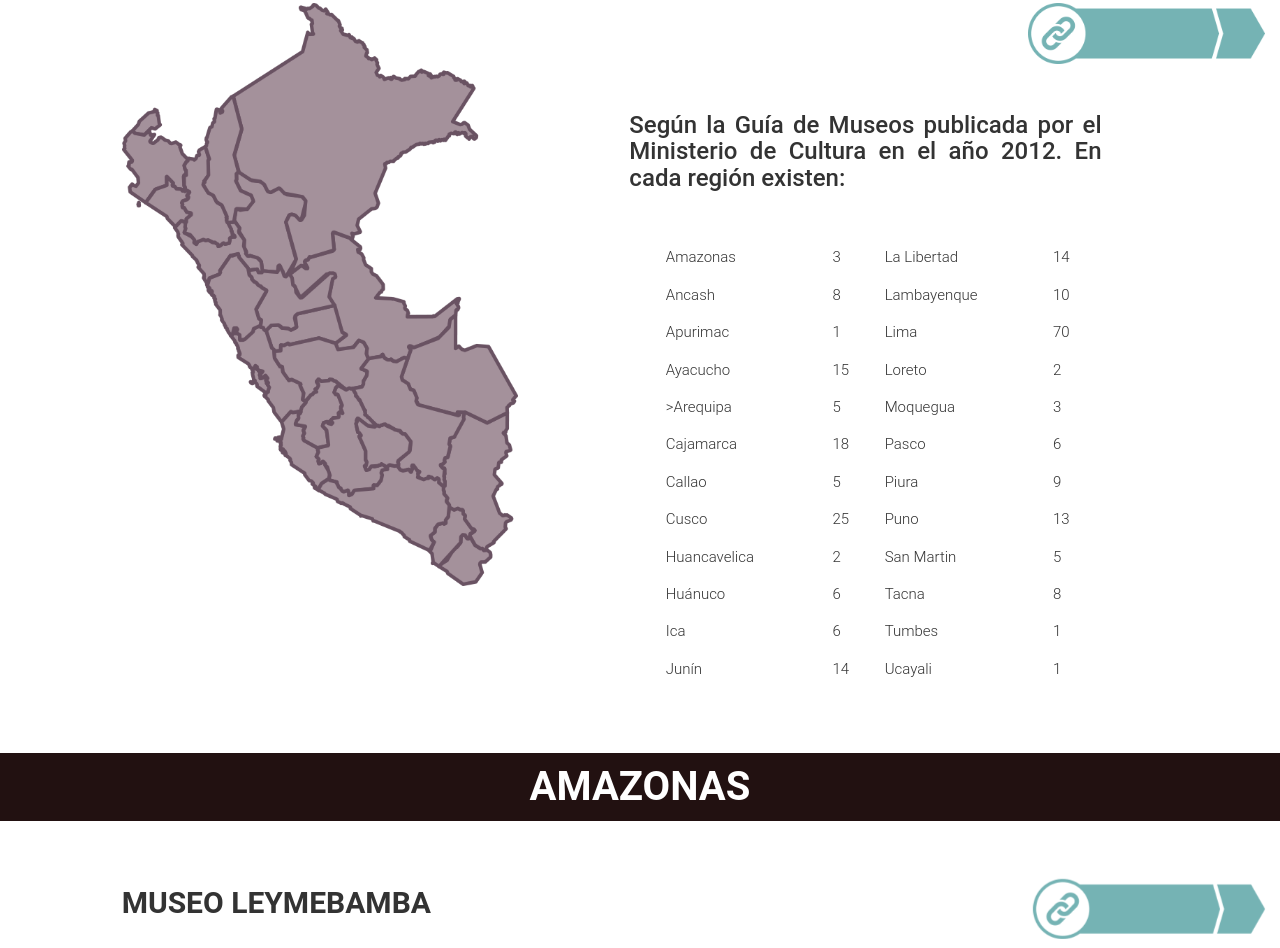
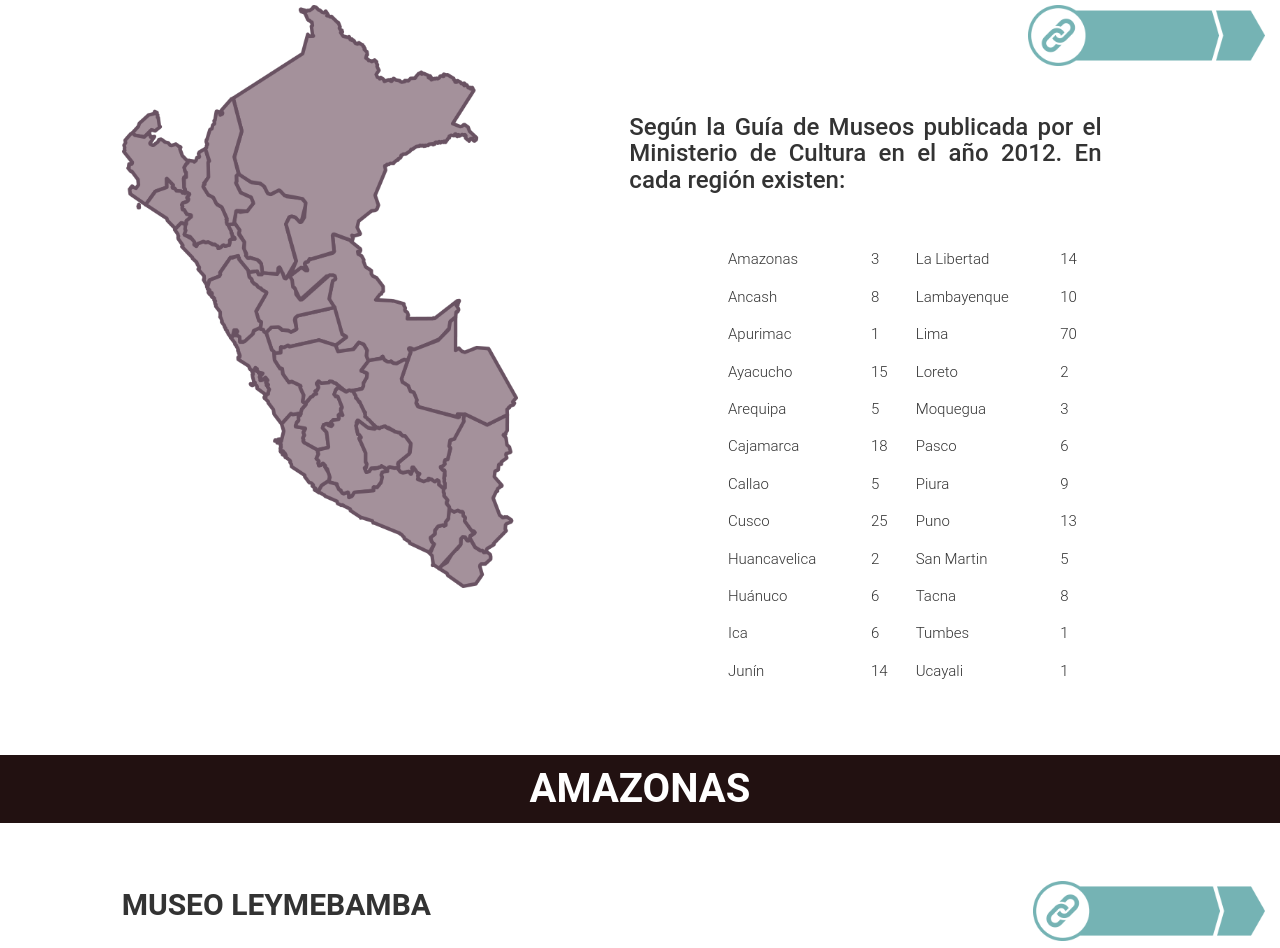
Before and after one commit to linoboss/Museo, a plain HTML site: page index.html in a window 1280 px wide. Shown: the part 1012-1960 px from the top of the page. Drawn offline with Linux system fonts and the light colour scheme.

Commit message:
Simplificacion del index para entrega preliminar
eliminado el carousel compuesto y modificada las tables

```diff
--- a/assets/main.css
+++ b/assets/main.css
@@ -69,6 +69,10 @@ margin-right: auto;
 .table-borderless tbody tr td, .table-borderless tbody tr th, .table-borderless thead tr th {
     border: none;
 }
+
+.small-td{
+}
+.small-table{}
 
 .table-config{
 
--- a/assets/script.js
+++ b/assets/script.js
@@ -4,11 +4,10 @@ jQuery(document).ready(function($) {
     $("#barra-inferior").hide();
     $("#barra-superior").hide();
     $('.carousel').fadeIn(500, function() {
-
-        $("#edificio").slideDown(500, function() {
+        $("#edificio").slideDown(1000, function() {
             $("#barra-inferior").fadeIn(500);
-            $("#barra-superior").fadeIn(1000, function(){
-                $("#titulo-container").fadeIn(3000);
+            $("#barra-superior").fadeIn(500, function(){
+                $("#titulo-container").fadeIn(0);
             });
         });
     });
@@ -31,18 +30,18 @@ jQuery(document).ready(function($) {
     });
 });
 
-var wow = new WOW(
-  {
-    boxClass:     'wowload',      // animated element css class (default is wow)
-    animateClass: 'animated', // animation css class (default is animated)
-    offset:       0,          // distance to the element when triggering the animation (default is 0)
-    mobile:       true,       // trigger animations on mobile devices (default is true)
-    live:         true        // act on asynchronously loaded content (default is true)
-  }
-);
-wow.init();
+amazonas = {img_scr: "images/amazonas.png",
+            titulo: "MUSEO LEYMEBAMBA",
+            contenido: "El Museo de Leymebamba, reúne piezas arqueológicas, momias, ofrendas funerarias y otros bienes culturales pertenecientes a la Cultura Chachapoyas.",
+            direccion: "Av. Austria s/n, San Miguel",
+            telefono: "(041) 816803 / (041) 816806",
+            horario: "martes a domingo<br>de 9:30 a.m. a 4:30 p.m. o previa cita",
+            email: "leymebamba@museoleymebamba.org"}
 
-
-
-
-$('.carousel').slideDown('slow');
+ancash1 = {img_scr: "images/ancash.png",
+            titulo: 'MUSEO ARQUELÓGICO DE ANCASH "AUGUSTO SORIANO INFANTE"',
+            contenido: "La colección de este museo está dividido en 4 salas divididas en tres niveles, donde se exponen secuencialmente bienes culturales cerámica, textiles, líticos, metales, materiales orgánicos de los años 10500 a.C.  a 700 a. C. Junto a él se encuentra el parque Lítico, el más grande de América, donde se presentan 120 monolitos, dinteles, cabezas clavas y otras piezas lítica representativas de la Cultura Recuay.",
+            direccion: "Av. Luzuriaga 762",
+            telefono: "(043) 421551",
+            horario: "martes a domingo<br>de 9:00 a.m. a 5:00 p.m.",
+            email: "ancash@mcultura.gob.pe"}
--- a/index.html
+++ b/index.html
@@ -36,15 +36,18 @@
    <!-- IMAGEN SUPERIOR !-->
   <div id="myCarousel" class="carousel" data-ride="carousel">
     <div id="myCarousel-inner" class="carousel-inner">
-      <img id="barra-superior" src="images/carousel/barra-superior.png" class="">
+      <img src="images/bg.png">
+      <!--
       <figure id="titulo-container">
         <img id="titulo" src="images/carousel/titulo.png">
         <img id="sub-titulo" src="images/carousel/sub-titulo.png">
       </figure>
       <img id="edificio" class="" src="images/carousel/edificio.png">
       <img id="barra-inferior" class="" src="images/carousel/barra-inferior.png">
+      -->
     </div>
   </div>
+
 
   <!-- MAPA !-->
   <div class="no-margins container-fluid formato">
@@ -60,57 +63,57 @@
         </h3>
       </div>
       <div class="col-sm-2"></div>
-      <div class="col-sm-8 col-sm-offset-2" >
+      <div class="col-sm-7 col-sm-offset-3" >
         <div class="tablas">
           <div class="col-sm-6 no-padding">
             <table class="table table-hover table-borderless pull-right " id="tablaizq">
               <tbody >
                 <tr>
-                  <td id="amazonas" class="scroll">Amazonas</td>
+                  <td id="amazonas">Amazonas</td>
                   <td >3</td>
                 </tr>
                 <tr>
-                  <td id="ancash" class="scroll">Ancash</td>
+                  <td id="ancash">Ancash</td>
                   <td >8</td>
                 </tr>
                 <tr>
-                  <td id="apurimac" class="scroll">Apurimac</td>
+                  <td id="apurimac">Apurimac</td>
                   <td >1</td>
                 </tr>
                 <tr>
-                  <td id="ayacucho" class="scroll">Ayacucho</td>
+                  <td id="ayacucho">Ayacucho</td>
                   <td >15</td>
                 </tr>
                 <tr>
-                  <td id="arequipa" class="scroll">>Arequipa</td>
+                  <td id="arequipa">Arequipa</td>
                   <td >5</td>
                 </tr>
                 <tr>
-                  <td id="cajamarca" class="scroll">Cajamarca</td>
+                  <td id="cajamarca">Cajamarca</td>
                   <td >18</td>
                 </tr>
                 <tr>
-                  <td id="callao" class="scroll">Callao</td>
+                  <td id="callao">Callao</td>
                   <td >5</td>
                 </tr>
                 <tr>
-                  <td id="cusco" class="scroll">Cusco</td>
+                  <td id="cusco">Cusco</td>
                   <td >25</td>
                 </tr>
                 <tr>
-                  <td id="huancavelica" class="scroll">Huancavelica</td>
+                  <td id="huancavelica">Huancavelica</td>
                   <td >2</td>
                 </tr>
                 <tr>
-                  <td id="huanuco" class="scroll">Huánuco</td>
+                  <td id="huanuco">Huánuco</td>
                   <td >6</td>
                 </tr>
                 <tr>
-                  <td id="ica" class="scroll">Ica</td>
+                  <td id="ica">Ica</td>
                   <td >6</td>
                 </tr>
                 <tr>
-                  <td id="junin" class="scroll">Junín</td>
+                  <td id="junin">Junín</td>
                   <td >14</td>
                 </tr>
               </tbody>
@@ -121,51 +124,51 @@
               <tbody>
 
                 <tr>
-                  <td id="libertad" class="scroll">La Libertad</td>
+                  <td id="libertad">La Libertad</td>
                   <td >14</td>
                 </tr>
                 <tr>
-                  <td id="lambayenque" class="scroll">Lambayenque</td>
+                  <td id="lambayenque">Lambayenque</td>
                   <td >10</td>
                 </tr>
                 <tr>
-                  <td id="lima" class="scroll">Lima</td>
+                  <td id="lima">Lima</td>
                   <td >70</td>
                 </tr>
                 <tr>
-                  <td id="loreto" class="scroll">Loreto</td>
+                  <td id="loreto">Loreto</td>
                   <td >2</td>
                 </tr>
                 <tr>
-                  <td id="moquegua" class="scroll">Moquegua</td>
+                  <td id="moquegua">Moquegua</td>
                   <td >3</td>
                 </tr>
                 <tr>
-                  <td id="pasco" class="scroll">Pasco</td>
+                  <td id="pasco">Pasco</td>
                   <td >6</td>
                 </tr>
                 <tr>
-                  <td id="piura" class="scroll">Piura</td>
+                  <td id="piura">Piura</td>
                   <td >9</td>
                 </tr>
                 <tr>
-                  <td id="puma" class="scroll">Puno</td>
+                  <td id="puma">Puno</td>
                   <td >13</td>
                 </tr>
                 <tr>
-                  <td id="martin" class="scroll">San Martin</td>
+                  <td id="martin">San Martin</td>
                   <td >5</td>
                 </tr>
                 <tr>
-                  <td id="tacna" class="scroll">Tacna</td>
+                  <td id="tacna">Tacna</td>
                   <td >8</td>
                 </tr>
                 <tr>
-                  <td id="tumbes" class="scroll">Tumbes</td>
+                  <td id="tumbes">Tumbes</td>
                   <td >1</td>
                 </tr>
                 <tr>
-                  <td id="ucayali" class="scroll">Ucayali</td>
+                  <td id="ucayali">Ucayali</td>
                   <td >1</td>
                 </tr>
               </tbody>
```
Also changed, not shown: images/bg.png (added).
